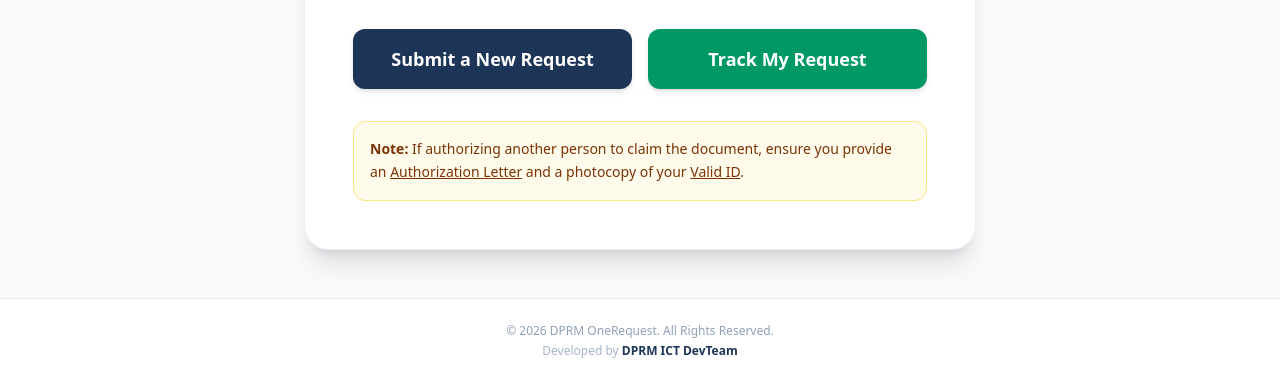
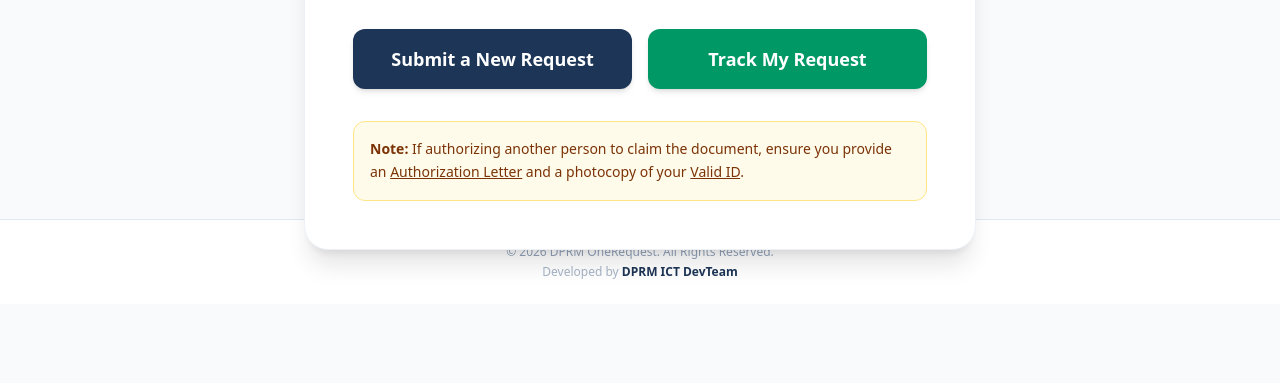
Before and after one commit to NorthS3ctor101/dprm-one-request, a website: page public/index.html in a window 1280 px wide. Shown: the part 496-879 px from the top of the page. Drawn offline with nearby package versions, Linux system fonts and the light colour scheme; no server answers.

Commit message:
Update index.html

```diff
--- a/public/index.html
+++ b/public/index.html
@@ -16,7 +16,7 @@
     <script src="/js/config.js" defer></script>
     <script src="/js/index.js" defer></script>
   </head>
-  <body class="bg-slate-50 font-sans text-slate-700 antialiased min-h-screen flex flex-col">
+  <body class="bg-slate-50 font-sans text-slate-700 antialiased h-screen flex flex-col">
 
     <section class="bg-gradient-to-br from-[#0f1c3f] to-[#1d3557] text-white text-center px-4 pt-16 pb-32">
       <div class="max-w-4xl mx-auto flex flex-col items-center">
@@ -427,7 +427,7 @@
       </div>
     </div>
 
-    <footer class="w-full bg-white border-t border-slate-200 py-6 text-center text-xs text-slate-400 mt-auto">
+     <footer class="w-full sticky bottom-0 bg-white border-t border-slate-200 py-6 text-center text-xs text-slate-400 mt-auto">
          <div class="max-w-4xl mx-auto px-4 space-y-1">
             <p>&copy; 2026 DPRM OneRequest. All Rights Reserved.</p>
             <p class="font-medium text-slate-400/80">
```
Lines whose indentation alone changed are shown as unchanged.
